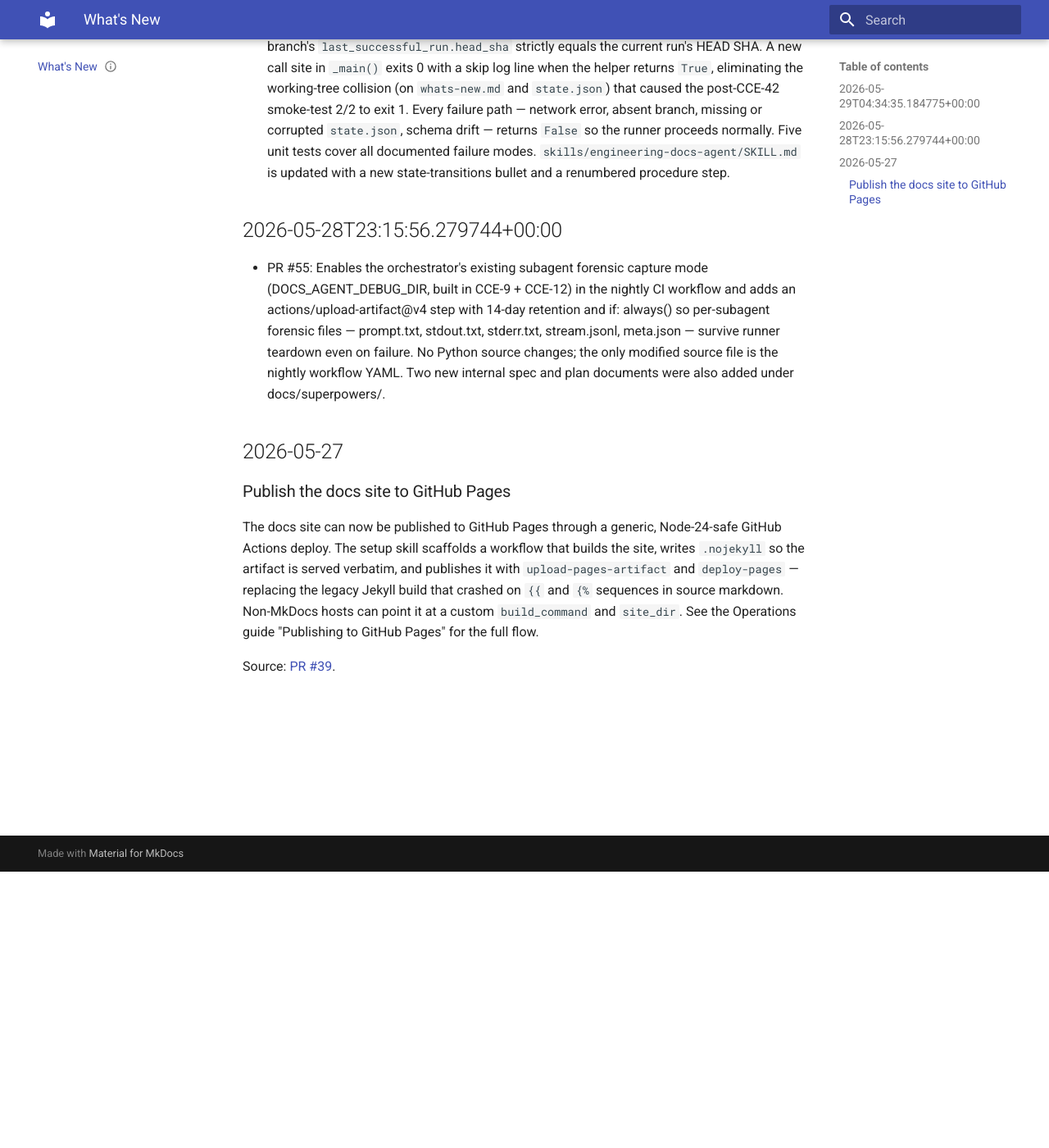
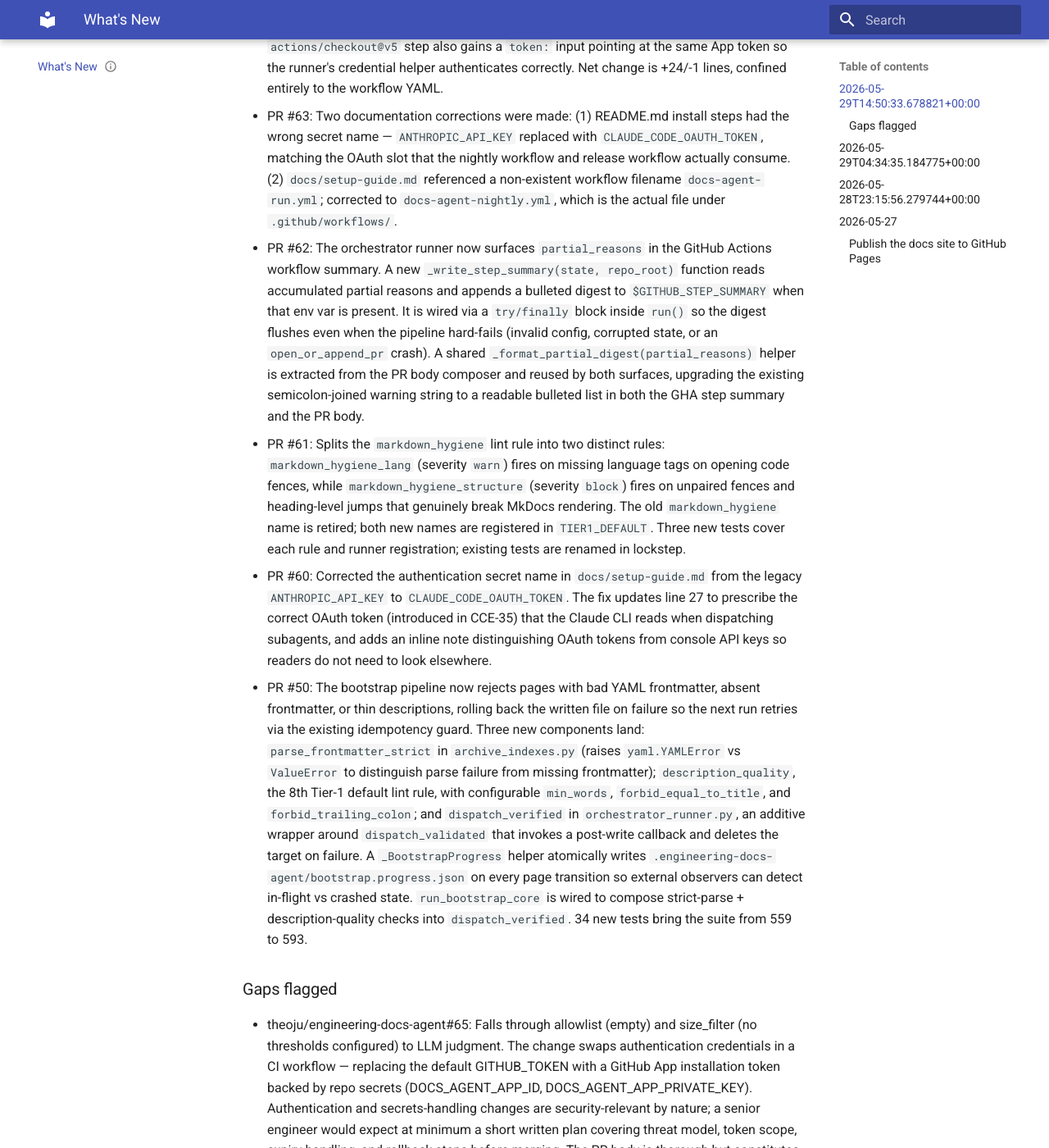
Before and after one commit to theoju/engineering-docs-agent, an MkDocs documentation site: the page built from docs/site-src/whats-new.md, in a window 1280 px wide and 1400 px high, scrolled down 337 px. Shown: the whole window at 82% size. Built offline with MkDocs 1.6.1 and Material for MkDocs 9.7.7, drawn with Linux system fonts in a browser that asks for light colours; some of the changed text lies outside the part shown.

Commit message:
docs(agent): run 2026-05-29T14:50:33.678821+00:00 (partial)

````diff
--- /dev/null
+++ b/docs/site-src/architecture/bootstrap-fail-fast.md
@@ -0,0 +1,71 @@
+---
+status: draft
+sources:
+  - https://github.com/theoju/engineering-docs-agent/pull/50
+synthesized_into: []
+---
+
+# Bootstrap Fail-Fast
+
+The bootstrap pipeline now rejects pages that cannot be parsed, lack frontmatter, or carry thin descriptions. When verification fails, the runner deletes the written file so the next run retries the page through the existing skip-if-exists idempotency guard — no new resume logic required.
+
+## Root cause
+
+Before PR #50, `run_bootstrap_core` trusted the `page-author` subagent's `ok: true` flag without re-reading the artifact it wrote. This allowed three classes of bad output to reach the published site:
+
+- **Bad YAML** — a `: ` inside a backtick span in a description broke frontmatter parsing.
+- **Absent frontmatter** — a page written with no `---` block at all.
+- **Thin descriptions** — one- or two-word `description:` values that passed `ok: true` but were useless to readers.
+
+All three required manual rewriting after the CCE-15/CCE-36 release. The fix adds verification at the dispatch layer rather than trusting the subagent flag.
+
+## New components
+
+### `parse_frontmatter_strict` (`archive_indexes.py`)
+
+`parse_frontmatter_strict` is a strict variant of the existing `parse_frontmatter` helper. It distinguishes two failure modes:
+
+- `yaml.YAMLError` — the frontmatter block exists but is not valid YAML.
+- `ValueError` — no frontmatter block is present at all.
+
+Callers can branch on exception type to produce different error messages or retry strategies.
+
+### `dispatch_verified` (`orchestrator_runner.py`)
+
+`dispatch_verified` is an additive wrapper around `dispatch_validated`. After the subagent write succeeds, it invokes a caller-supplied post-write callback (the verification step). If the callback raises, `dispatch_verified` deletes the target file before re-raising, leaving the path clean for the next run.
+
+`run_bootstrap_core` composes `parse_frontmatter_strict` and `description_quality` into that callback. The callback runs in this order:
+
+1. Parse frontmatter strictly — fails fast on bad YAML or absent block.
+2. Run `description_quality` — checks word count, title equality, and trailing colon.
+
+### `description_quality` lint rule
+
+`description_quality` is the 8th Tier-1 default lint rule. It ships with three configurable checks:
+
+| Parameter | Default | Effect |
+|---|---|---|
+| `min_words` | 5 | Fails if `description` has fewer words than this. |
+| `forbid_equal_to_title` | `true` | Fails if `description` duplicates the page title verbatim. |
+| `forbid_trailing_colon` | `true` | Fails if `description` ends with `:`. |
+
+Hosts that enabled `lint.tier1: default` before PR #50 get `description_quality` automatically. To opt out of a specific check without disabling the whole rule, override its parameter in your config.
+
+### `_BootstrapProgress` helper
+
+`_BootstrapProgress` atomically writes `.engineering-docs-agent/bootstrap.progress.json` on every page transition. External observers (CI dashboards, the nightly workflow's post-run summary) read this file to distinguish an in-flight bootstrap from a crashed one. The file is gitignored; it persists only for the duration of the bootstrap run.
+
+## Failure handling and retry
+
+When `dispatch_verified` deletes a failed page, the path reverts to "not yet written." The bootstrap's skip-if-exists check treats that path as pending on the next invocation. No extra state tracking is needed — the rollback makes the page invisible to the idempotency guard, so the run just retries it.
+
+If your bootstrap run terminates mid-flight (process kill, timeout), `_BootstrapProgress` records the last-known state. Pages that were written but not yet verified are also rolled back by the file-delete step inside `dispatch_verified`, so they re-enter the pending queue on the next run.
+
+## Test coverage
+
+PR #50 adds 34 new tests, growing the suite from 559 to 593. The new tests cover:
+
+- `parse_frontmatter_strict` for valid YAML, bad YAML, and absent frontmatter.
+- `dispatch_verified` success path, callback failure with file-delete, and callback failure when the file was already gone.
+- `description_quality` for each configurable check, default-enabled behavior under `tier1: default`, and opt-out via per-parameter override.
+- `_BootstrapProgress` atomic write and read-back under concurrent-write conditions.
--- /dev/null
+++ b/docs/site-src/setup-guide.md
@@ -0,0 +1,63 @@
+---
+status: draft
+sources:
+  - https://github.com/theoju/engineering-docs-agent/pull/63
+  - https://github.com/theoju/engineering-docs-agent/pull/60
+synthesized_into: []
+---
+
+# Setup Guide
+
+## Prerequisites
+
+- Claude Code installed.
+- A host repo with a docs site (MkDocs or Docusaurus).
+- GitHub Actions enabled.
+
+## One-time setup
+
+Run from inside the host repo:
+
+```
+claude /engineering-docs-agent-setup
+```
+
+This will:
+
+1. Auto-discover your docs framework, source directory, and lens IA.
+2. Ask you about Slack/email, voice preferences, gap-detection allowlist, and Tier 2 lint rules.
+3. Write `.engineering-docs-agent/config.yml`, `.engineering-docs-agent/state.json`, and the two workflow files.
+
+## Configuring secrets
+
+Set the following in your repo's Actions secrets:
+
+- `CLAUDE_CODE_OAUTH_TOKEN` (required) — OAuth token from `claude setup-token` (starts with `sk-ant-oat…`). This is distinct from console API keys (`sk-ant-api…`); the Claude CLI reads the OAuth slot, not `ANTHROPIC_API_KEY`. Setting the wrong secret type causes silent auth failures.
+- `GITHUB_TOKEN` (provided automatically by Actions)
+- `JIRA_API_TOKEN` (if Jira opt-in is enabled)
+- `SLACK_WEBHOOK_URL` (if Slack notifications are enabled)
+- `SMTP_SERVER`, `SMTP_USER`, `SMTP_PASSWORD` (if email is enabled)
+
+## First run
+
+The nightly cron fires at the time configured in `config.yml`. To trigger a run manually:
+
+```bash
+gh workflow run docs-agent-nightly.yml
+```
+
+You can pass an optional `reason` label:
+
+```bash
+gh workflow run docs-agent-nightly.yml -f reason="initial test run"
+gh run watch
+```
+
+The workflow is defined at `.github/workflows/docs-agent-nightly.yml`. The `reason` input surfaces in the run summary alongside the post-run `state.json` snapshot. One run at a time per repo — concurrent invocations queue rather than race on the same `docs-agent/YYYY-MM-DD` branch.
+
+## Troubleshooting
+
+- **No PR opens after a run**: check the Actions log; the most common cause is a missing or mis-named secret. Confirm you set `CLAUDE_CODE_OAUTH_TOKEN`, not `ANTHROPIC_API_KEY`.
+- **Lint failures dropping pages silently**: check the PR body's "Partial run" section for which pages were dropped and why.
+- **Verify workflow can't find the build run**: confirm `publishing.build_workflow` in your `config.yml` matches your deploy workflow's exact filename.
+- **Jira issues not appearing**: set `JIRA_EMAIL` and `JIRA_API_TOKEN` env vars before invoking locally, or add them as repo secrets for CI runs. Missing Jira creds produce `partial: true` with `error: "jira_auth_missing"` in `state.json` — the run still completes.
--- a/docs/site-src/whats-new.md
+++ b/docs/site-src/whats-new.md
@@ -7,6 +7,17 @@ synthesized_into: []
 ---
 
 # What's New
+
+## 2026-05-29T14:50:33.678821+00:00
+- PR #65: The `docs-agent-nightly` GitHub Actions workflow was updated to mint a GitHub App installation token from the `docs-agent-bot` App (using `actions/create-github-app-token@v1` with secrets `DOCS_AGENT_APP_ID` and `DOCS_AGENT_APP_PRIVATE_KEY`) and use it in place of the default `GITHUB_TOKEN` for both `git push` and `gh pr create`. The `actions/checkout@v5` step also gains a `token:` input pointing at the same App token so the runner's credential helper authenticates correctly. Net change is +24/-1 lines, confined entirely to the workflow YAML.
+- PR #63: Two documentation corrections were made: (1) README.md install steps had the wrong secret name — `ANTHROPIC_API_KEY` replaced with `CLAUDE_CODE_OAUTH_TOKEN`, matching the OAuth slot that the nightly workflow and release workflow actually consume. (2) `docs/setup-guide.md` referenced a non-existent workflow filename `docs-agent-run.yml`; corrected to `docs-agent-nightly.yml`, which is the actual file under `.github/workflows/`.
+- PR #62: The orchestrator runner now surfaces `partial_reasons` in the GitHub Actions workflow summary. A new `_write_step_summary(state, repo_root)` function reads accumulated partial reasons and appends a bulleted digest to `$GITHUB_STEP_SUMMARY` when that env var is present. It is wired via a `try/finally` block inside `run()` so the digest flushes even when the pipeline hard-fails (invalid config, corrupted state, or an `open_or_append_pr` crash). A shared `_format_partial_digest(partial_reasons)` helper is extracted from the PR body composer and reused by both surfaces, upgrading the existing semicolon-joined warning string to a readable bulleted list in both the GHA step summary and the PR body.
+- PR #61: Splits the `markdown_hygiene` lint rule into two distinct rules: `markdown_hygiene_lang` (severity `warn`) fires on missing language tags on opening code fences, while `markdown_hygiene_structure` (severity `block`) fires on unpaired fences and heading-level jumps that genuinely break MkDocs rendering. The old `markdown_hygiene` name is retired; both new names are registered in `TIER1_DEFAULT`. Three new tests cover each rule and runner registration; existing tests are renamed in lockstep.
+- PR #60: Corrected the authentication secret name in `docs/setup-guide.md` from the legacy `ANTHROPIC_API_KEY` to `CLAUDE_CODE_OAUTH_TOKEN`. The fix updates line 27 to prescribe the correct OAuth token (introduced in CCE-35) that the Claude CLI reads when dispatching subagents, and adds an inline note distinguishing OAuth tokens from console API keys so readers do not need to look elsewhere.
+- PR #50: The bootstrap pipeline now rejects pages with bad YAML frontmatter, absent frontmatter, or thin descriptions, rolling back the written file on failure so the next run retries via the existing idempotency guard. Three new components land: `parse_frontmatter_strict` in `archive_indexes.py` (raises `yaml.YAMLError` vs `ValueError` to distinguish parse failure from missing frontmatter); `description_quality`, the 8th Tier-1 default lint rule, with configurable `min_words`, `forbid_equal_to_title`, and `forbid_trailing_colon`; and `dispatch_verified` in `orchestrator_runner.py`, an additive wrapper around `dispatch_validated` that invokes a post-write callback and deletes the target on failure. A `_BootstrapProgress` helper atomically writes `.engineering-docs-agent/bootstrap.progress.json` on every page transition so external observers can detect in-flight vs crashed state. `run_bootstrap_core` is wired to compose strict-parse + description-quality checks into `dispatch_verified`. 34 new tests bring the suite from 559 to 593.
+### Gaps flagged
+- theoju/engineering-docs-agent#65: Falls through allowlist (empty) and size_filter (no thresholds configured) to LLM judgment. The change swaps authentication credentials in a CI workflow — replacing the default GITHUB_TOKEN with a GitHub App installation token backed by repo secrets (DOCS_AGENT_APP_ID, DOCS_AGENT_APP_PRIVATE_KEY). Authentication and secrets-handling changes are security-relevant by nature; a senior engineer would expect at minimum a short written plan covering threat model, token scope, expiry handling, and rollback steps before merging. The PR body is thorough but constitutes the author's own narrative, not a reviewed spec.
+- theoju/engineering-docs-agent#50: This PR introduces multiple new subsystems (dispatch_verified, _BootstrapProgress), a new public lint rule (description_quality) registered as the 8th Tier-1 default, and a new API (parse_frontmatter_strict). It changes user-visible behavior (new lint rule active by default for all host repos) and adds a new progress-file contract. A senior engineer would expect a written spec and plan for a change of this scope. The PR itself confirms this expectation by including both docs/superpowers/specs/2026-05-28-bootstrap-fail-fast-design.md and docs/superpowers/plans/2026-05-28-bootstrap-fail-fast.md.
 
 ## 2026-05-29T04:34:35.184775+00:00
 - PR #58: Adds a `_remote_already_processed_window(repo_root, branch, our_head_sha) -> bool` helper to `scripts/orchestrator_runner.py` that detects same-hour duplicate runs before any subagent is dispatched. The helper fetches `origin/<docs-agent-branch>` and reads its committed `state.json` via `git show`; it returns `True` only when the remote branch's `last_successful_run.head_sha` strictly equals the current run's HEAD SHA. A new call site in `_main()` exits 0 with a skip log line when the helper returns `True`, eliminating the working-tree collision (on `whats-new.md` and `state.json`) that caused the post-CCE-42 smoke-test 2/2 to exit 1. Every failure path — network error, absent branch, missing or corrupted `state.json`, schema drift — returns `False` so the runner proceeds normally. Five unit tests cover all documented failure modes. `skills/engineering-docs-agent/SKILL.md` is updated with a new state-transitions bullet and a renumbered procedure step.
````
Also changed, not shown: docs/site-src/architecture/linting-rules.md (added, +54 -0 lines), docs/site-src/architecture/step-summary.md (added, +30 -0 lines), docs/site-src/operations/description-quality-lint.md (added, +90 -0 lines), docs/site-src/operations/docs-agent-nightly-app-token.md (added, +53 -0 lines), docs/site-src/operations/partial-run-diagnostics.md (added, +51 -0 lines), 1 other file.
